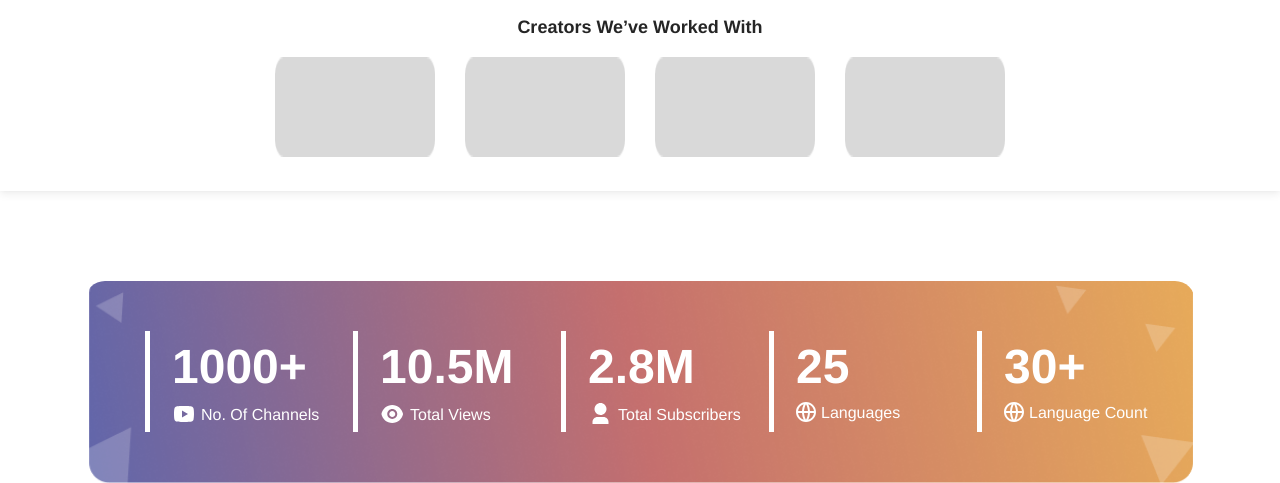
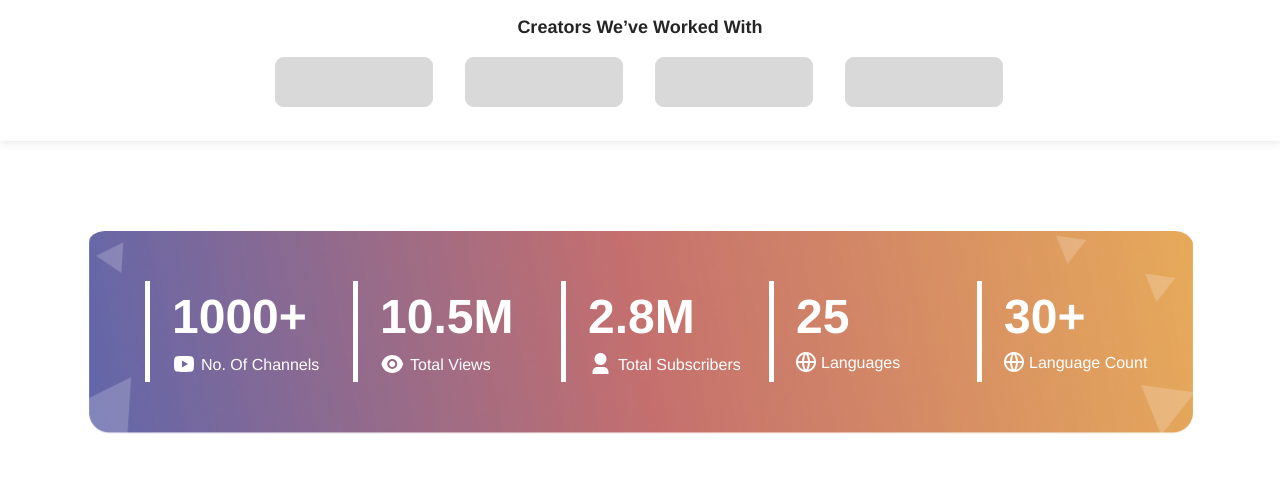
Before and after one commit to malikmudassar/metapublic, a PHP site: page /markup/index.html in a window 1280 px wide. Shown: the part 704-1187 px from the top of the page. Run offline with PHP 8.4, Linux system fonts and the light colour scheme; some libraries are stand-ins or nearby versions.

Commit message:
landing page

```diff
--- a/markup/css/style.css
+++ b/markup/css/style.css
@@ -166,7 +166,7 @@ section.hero-section.meta-translate {
     color: #000000;
 }
 .boxesWrap img {
-    height: 100px;
+    height: 50px;
 }
 /*********************** BOXES SEC ***************/
 section.boxes-sec {
```
